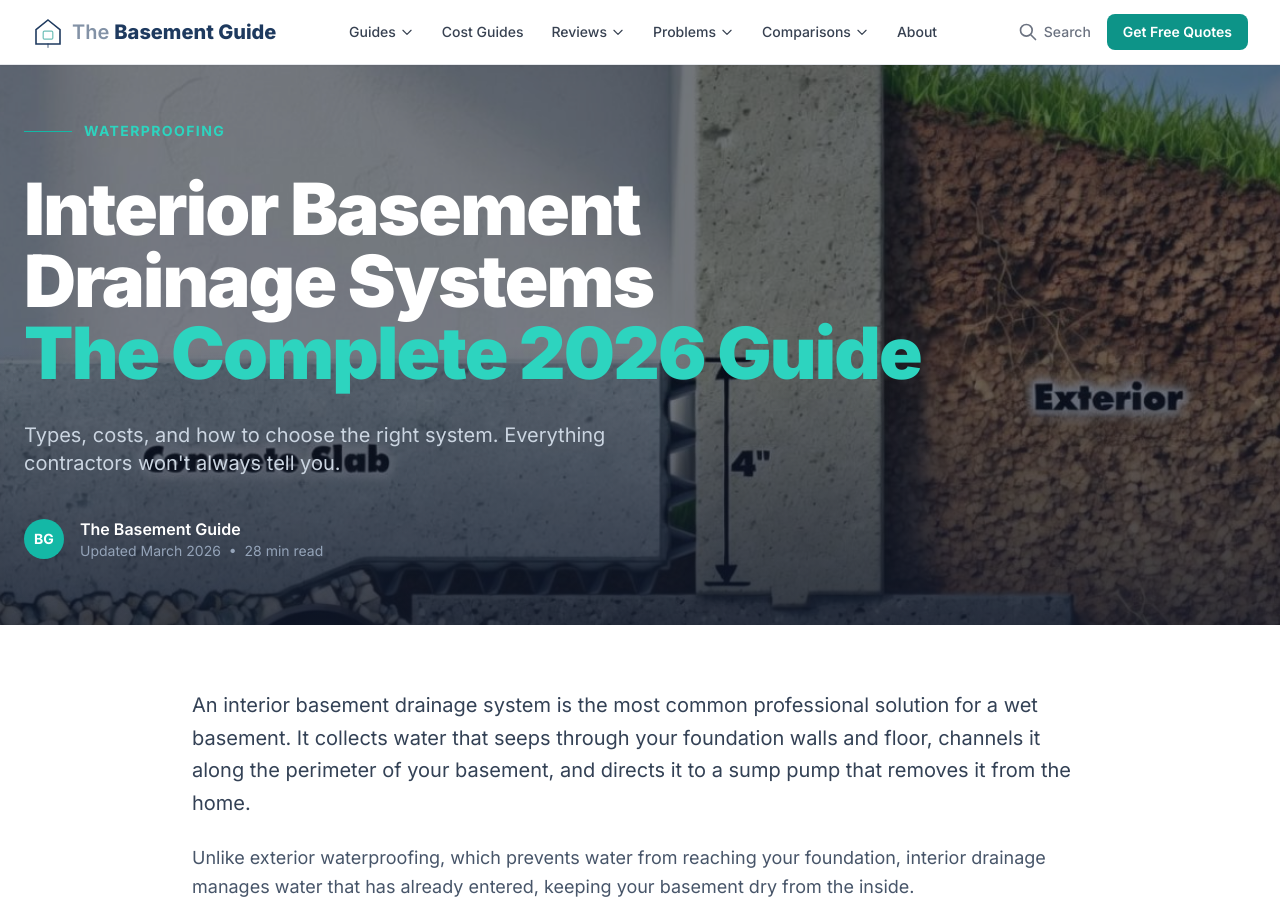
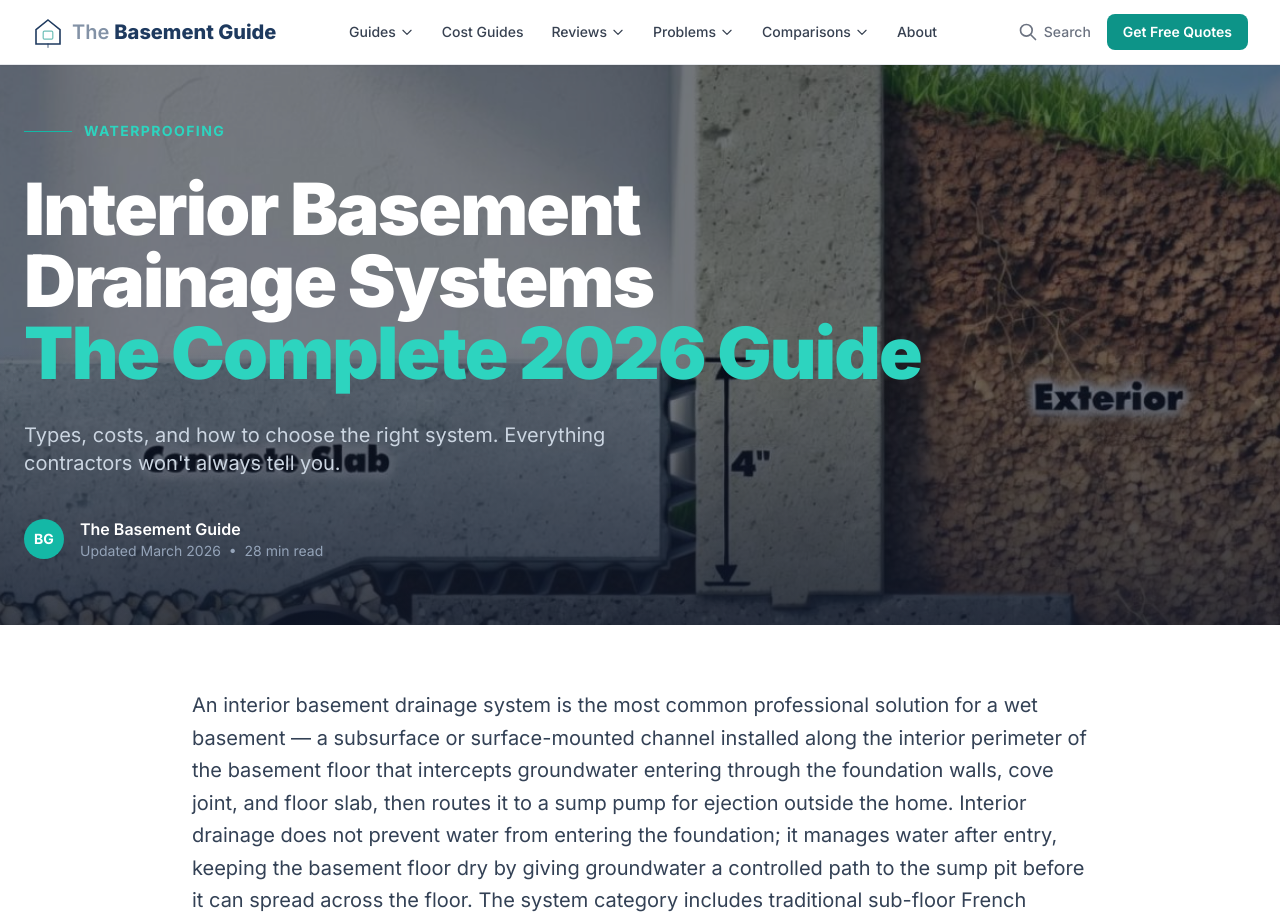
Before and after one commit to thebasementguide2026/basement-guide, a Next.js app: page /articles/interior-basement-drainage-systems in a window 1280 px wide. Shown: the top 922 px of the page. Built offline with nearby package versions, Linux system fonts and the light colour scheme.

Commit message:
interior-basement-drainage-systems: entity definition

```diff
--- a/app/articles/interior-basement-drainage-systems/page.tsx
+++ b/app/articles/interior-basement-drainage-systems/page.tsx
@@ -117,7 +117,7 @@ export default function InteriorBasementDrainageSystems() {
 
           {/* Intro */}
           <section className='mb-12'>
-            <p className='text-xl text-slate-700 leading-relaxed mb-6'>An interior basement drainage system is the most common professional solution for a wet basement. It collects water that seeps through your foundation walls and floor, channels it along the perimeter of your basement, and directs it to a sump pump that removes it from the home.</p>
+            <p className='text-xl text-slate-700 leading-relaxed mb-6'>An interior basement drainage system is the most common professional solution for a wet basement &mdash; a subsurface or surface-mounted channel installed along the interior perimeter of the basement floor that intercepts groundwater entering through the foundation walls, cove joint, and floor slab, then routes it to a sump pump for ejection outside the home. Interior drainage does not prevent water from entering the foundation; it manages water after entry, keeping the basement floor dry by giving groundwater a controlled path to the sump pit before it can spread across the floor. The system category includes traditional sub-floor French drains, engineered channel products like WaterGuard, above-floor baseboard systems like DryTrak, and thin-floor variants &mdash; each designed for a specific foundation type and water intrusion pattern. Choosing the wrong system type for your foundation is the most common source of interior drainage failures, which is why understanding the difference between a monolithic foundation and a standard separate-footing foundation matters before you accept any contractor&apos;s proposal.</p>
             <p className='text-lg text-slate-600 leading-relaxed mb-6'>Unlike exterior waterproofing, which prevents water from reaching your foundation, interior drainage manages water that has already entered, keeping your basement dry from the inside.</p>
             <p className='text-lg text-slate-600 leading-relaxed mb-6'>If you have gotten quotes from basement waterproofing contractors, you have probably heard brand names like WaterGuard, DryTrak, or terms like drain tile and perimeter drain. These all refer to variations of interior drainage systems, but they work differently, cost differently, and suit different foundation types.</p>
             <p className='text-lg text-slate-600 leading-relaxed'>This guide explains every type, compares costs per linear foot, and helps you understand what contractors are actually proposing so you can make an informed decision. For cost-specific information, see our <Link href='/articles/french-drain-cost' className='text-teal-600 hover:text-teal-700 font-medium underline'>French drain cost guide</Link> and <Link href='/articles/basement-waterproofing-cost' className='text-teal-600 hover:text-teal-700 font-medium underline'>basement waterproofing cost guide</Link>. For sump pump selection, see our <Link href='/articles/sump-pump-buying-guide' className='text-teal-600 hover:text-teal-700 font-medium underline'>sump pump buying guide</Link>.</p>
```
